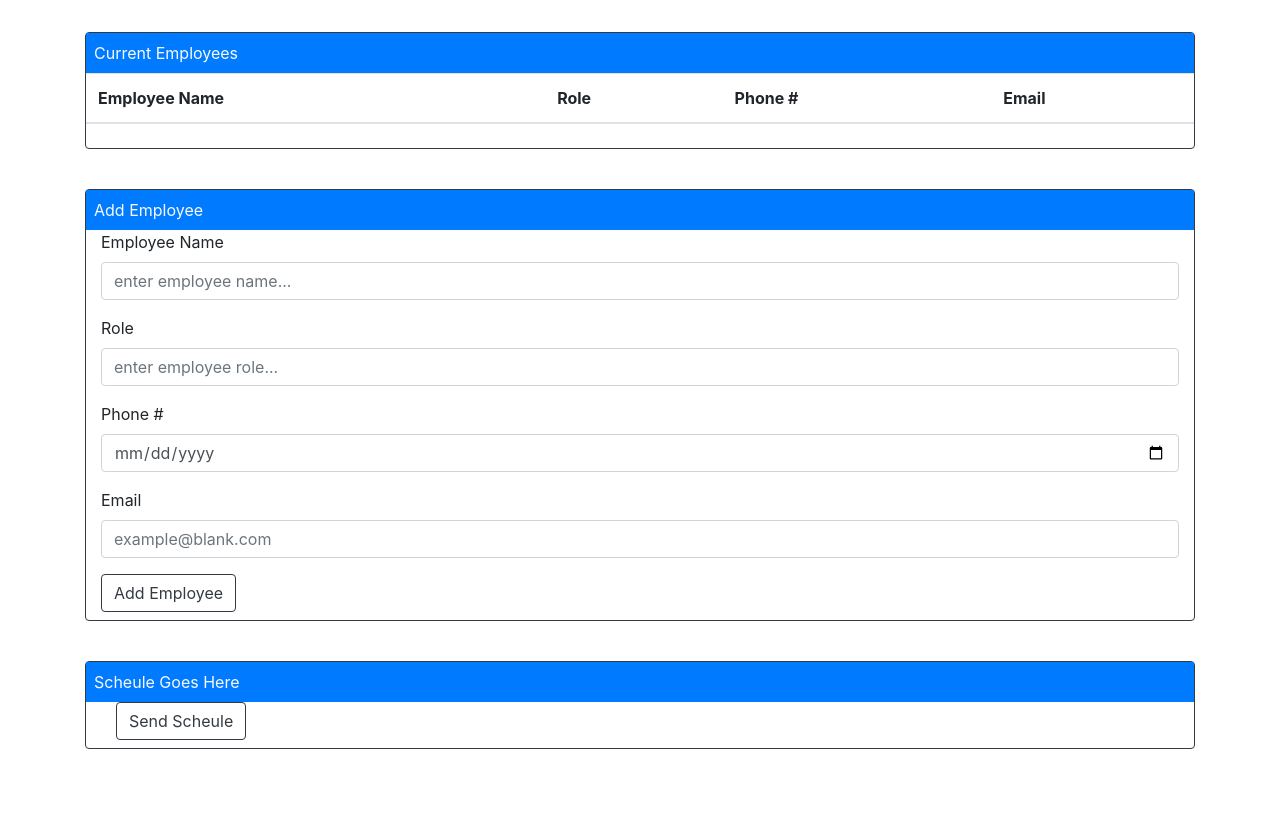
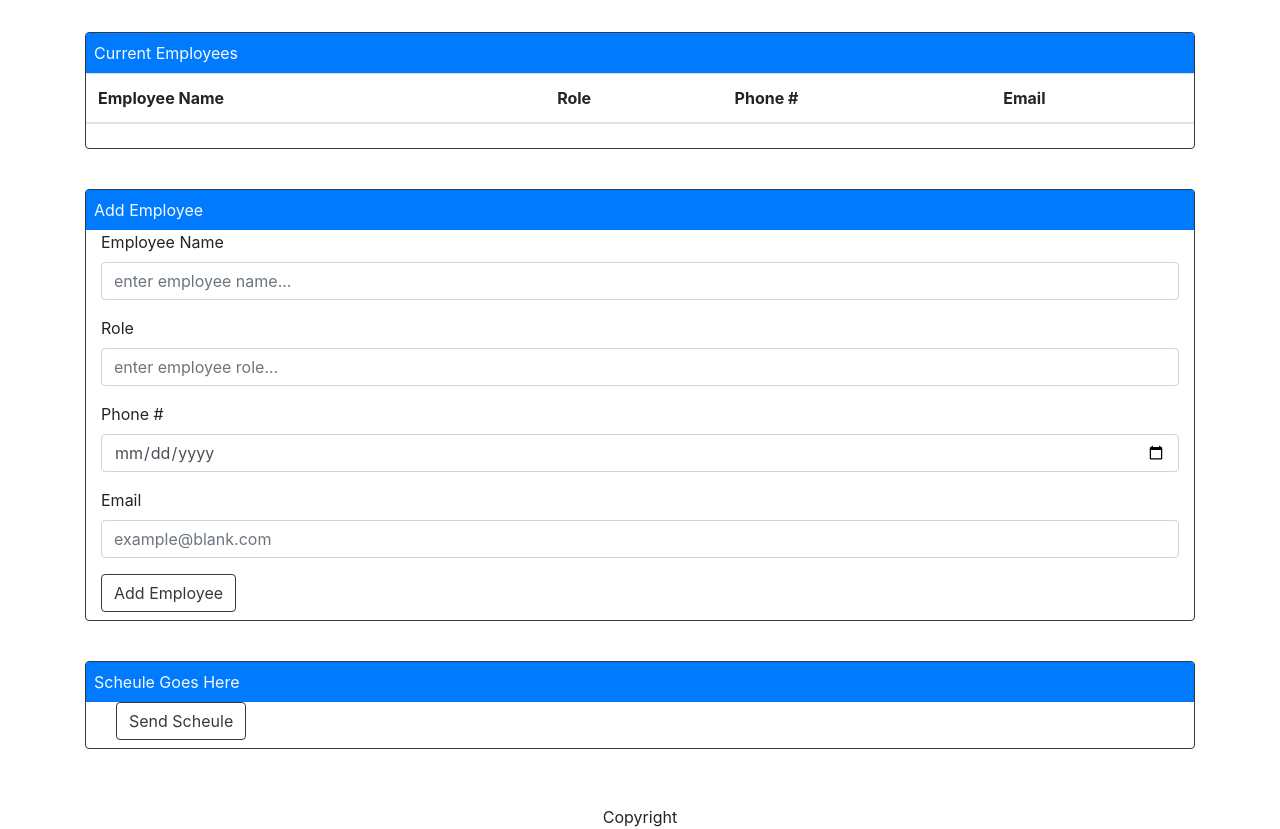
Before and after one commit to alexschu90/Employee-Scheduler, a plain HTML site: page index.html in a window 1280 px wide. Shown: the part 203-1032 px from the top of the page. Before the commit the page ends 1008 px from the top, so only its background shows below. Drawn offline with nearby package versions, Linux system fonts and the light colour scheme; a script that the page names is missing.

Commit message:
copyright

```diff
--- a/index.html
+++ b/index.html
@@ -92,9 +92,9 @@
     </div>
     <br><br>
 
-    <footer class="footer bg-white">
+    <footer class="footer text-center bg-white">
         <div class="container">
-          <span></span>
+          <span>Copyright</span>
         </div>
     </footer>
 
```
